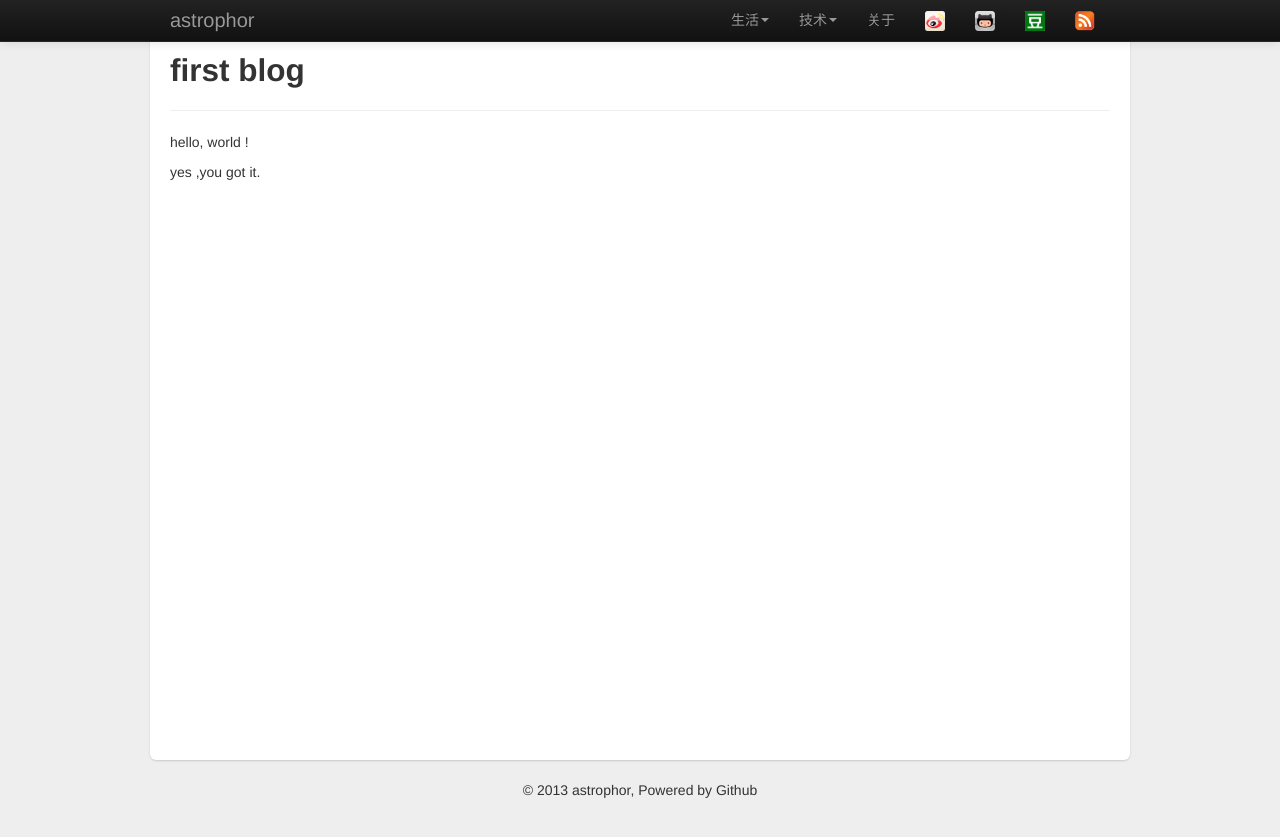
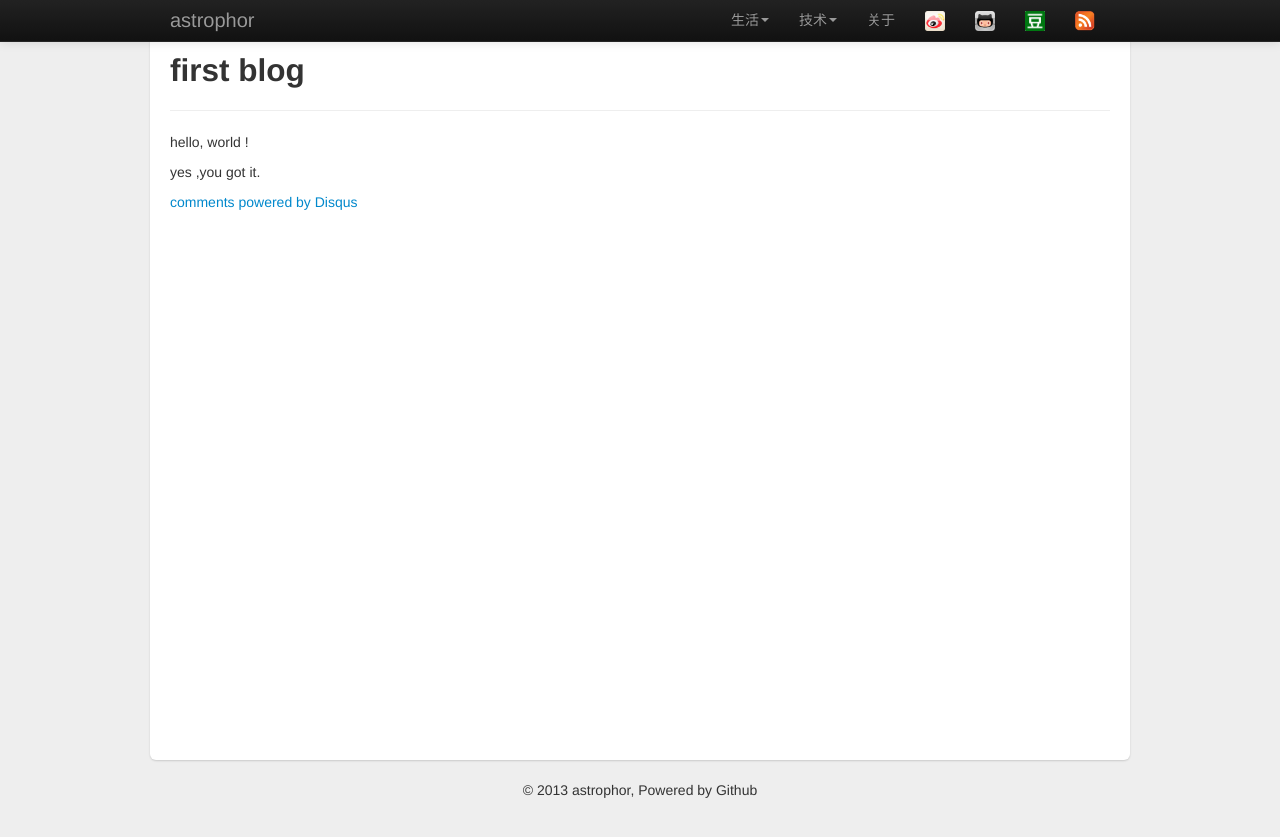
Before and after one commit to astrophor/astrophor.github.io, a Jekyll site: the page built from _posts/2013-05-13-hello_world.md, in a window 1280 px wide. Shown: the top 837 px of the page. Built offline with Jekyll 4.4.1, drawn with Linux system fonts in a browser that asks for light colours; Markdown is read by kramdown in place of the engine named in the settings; comment, search, counter and statistics services are not loaded; some of the changed lines change nothing that is shown.

Commit message:
add comments

```diff
--- a/_config.yml
+++ b/_config.yml
@@ -1,3 +1,3 @@
 pygments: true
 markdown: rdiscount
-permalink: none
+permalink: pretty
--- a/_includes/post.html
+++ b/_includes/post.html
@@ -4,3 +4,18 @@
 <hr />
 
 {{ content }}
+
+<div id="disqus_thread"></div>
+	<script type="text/javascript">
+	/* * * CONFIGURATION VARIABLES: EDIT BEFORE PASTING INTO YOUR WEBPAGE * * */
+		var disqus_shortname = 'astrophor'; // required: replace example with your forum shortname
+
+		/* * * DON'T EDIT BELOW THIS LINE * * */
+		(function() {
+			var dsq = document.createElement('script'); dsq.type = 'text/javascript'; dsq.async = true;
+			dsq.src = '//' + disqus_shortname + '.disqus.com/embed.js';
+			(document.getElementsByTagName('head')[0] || document.getElementsByTagName('body')[0]).appendChild(dsq);
+		})();
+	</script>
+	<noscript>Please enable JavaScript to view the <a href="http://disqus.com/?ref_noscript">comments powered by Disqus.</a></noscript>
+	<a href="http://disqus.com" class="dsq-brlink">comments powered by <span class="logo-disqus">Disqus</span></a>
```
